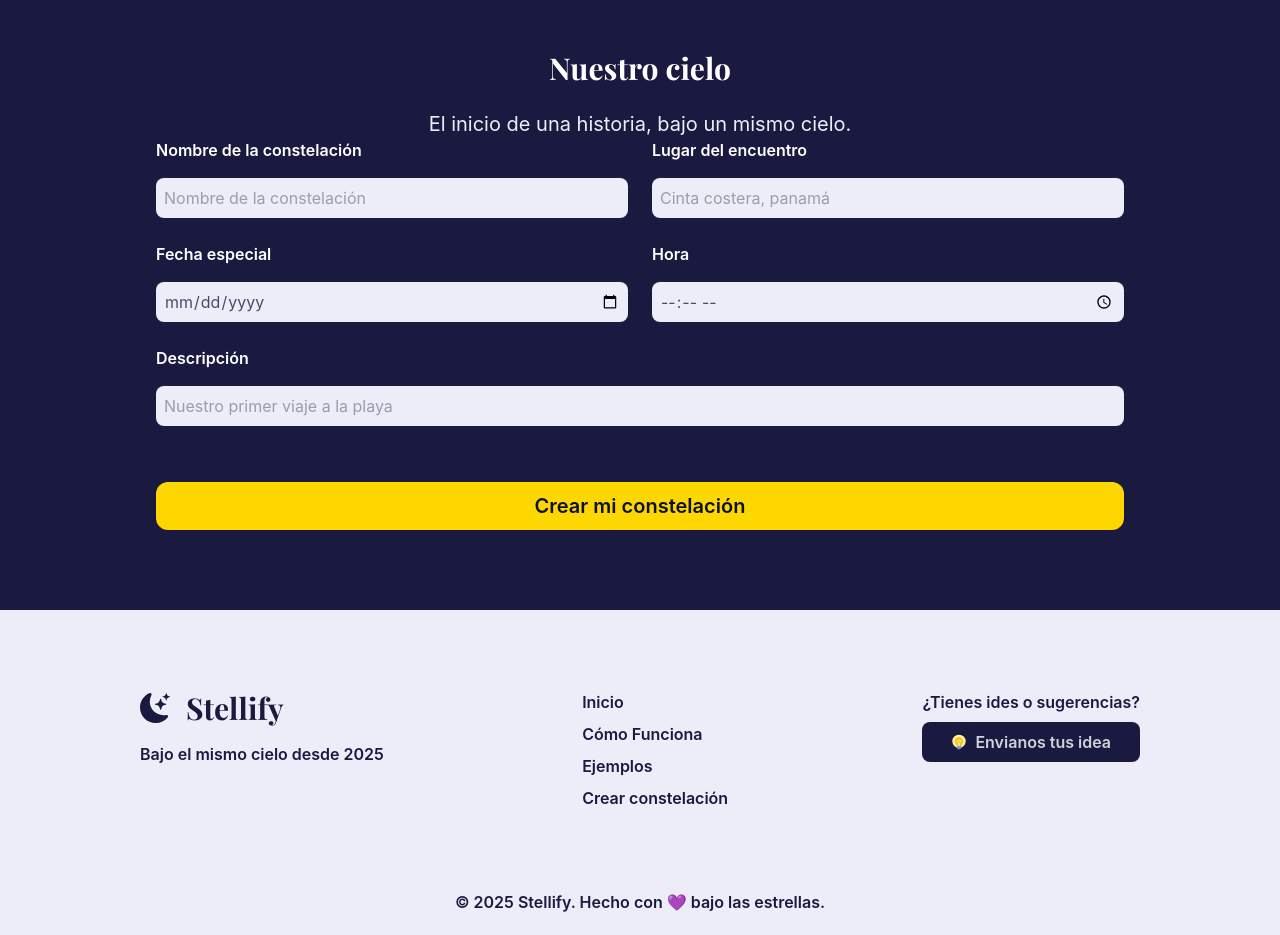
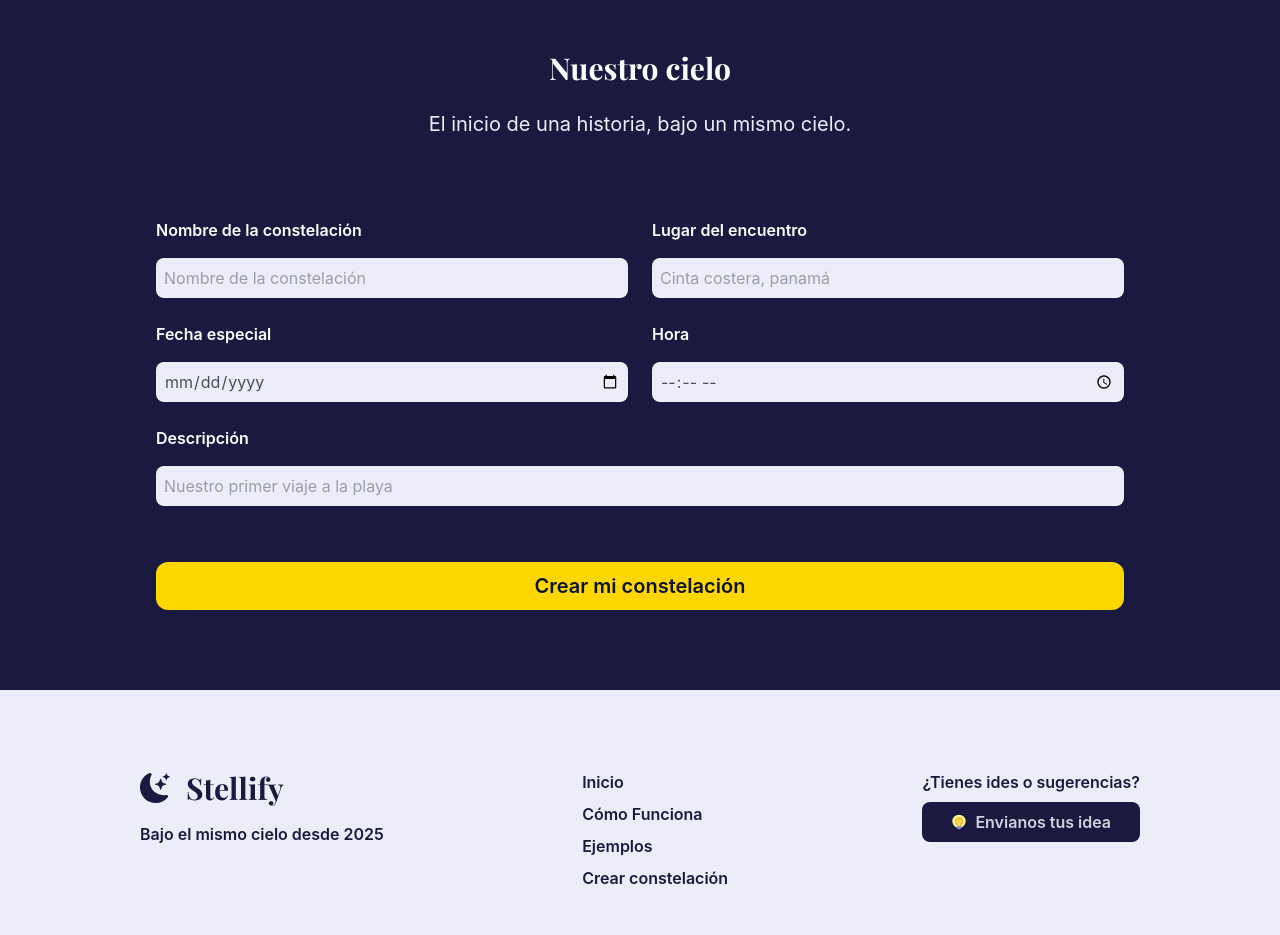
Before and after one commit to arisrodriguez/stellify, a React (Vite) app: page / in a window 1280 px wide. Shown: the part 2100-3035 px from the top of the page. Built offline with nearby package versions, Linux system fonts and the light colour scheme; a web font is replaced by a local one.

Commit message:
Se agrego separación mt-20 al formulario

```diff
--- a/src/components/Create.jsx
+++ b/src/components/Create.jsx
@@ -28,7 +28,7 @@ export const Create = () => {
                 </div>
 
                 {/* Formulario */}
-                <div className="max-w-[1000px] mx-auto px-4">
+                <div className="mt-20 max-w-[1000px] mx-auto px-4">
                     <form
                         action=""
                         className="flex flex-col w-full items-center space-y-4 md:space-y-0 md:grid md:grid-cols-2 md:gap-6"
```
